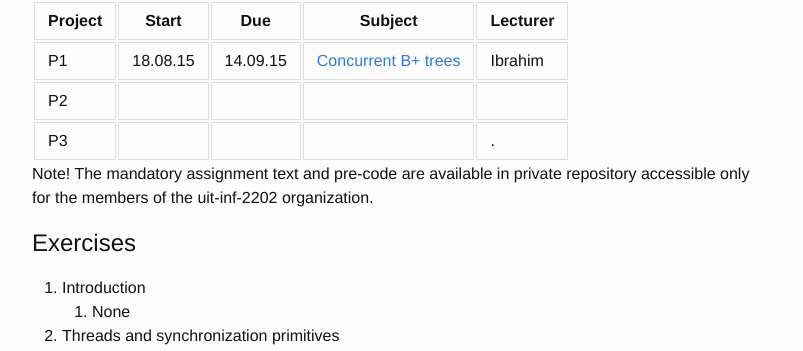
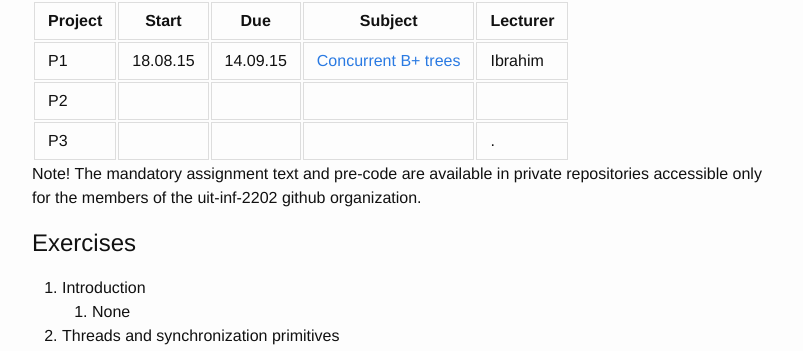
Before and after one commit to uit-inf-2202/syllabus, a Jekyll site: the page built from index.md, in a window 1280 px wide and 900 px high, scrolled down 2206 px. Shown: the part 131-482 px from the top of the window, without its empty margins (238-1041 px from the left). Built offline with Jekyll 4.4.1, drawn with Linux system fonts in a browser that asks for light colours.

Commit message:
fixed typo

```diff
--- a/index.md
+++ b/index.md
@@ -81,7 +81,7 @@ The following are suggested **additional readings**:
 | P2	  |            |  |  | |
 | P3      |            |  |  | . |
 
-Note! The mandatory assignment text and pre-code are available in private repository accessible only for the members of the uit-inf-2202 organization.
+Note! The mandatory assignment text and pre-code are available in private repositories accessible only for the members of the uit-inf-2202 github organization.
 
 ## Exercises
 
```
